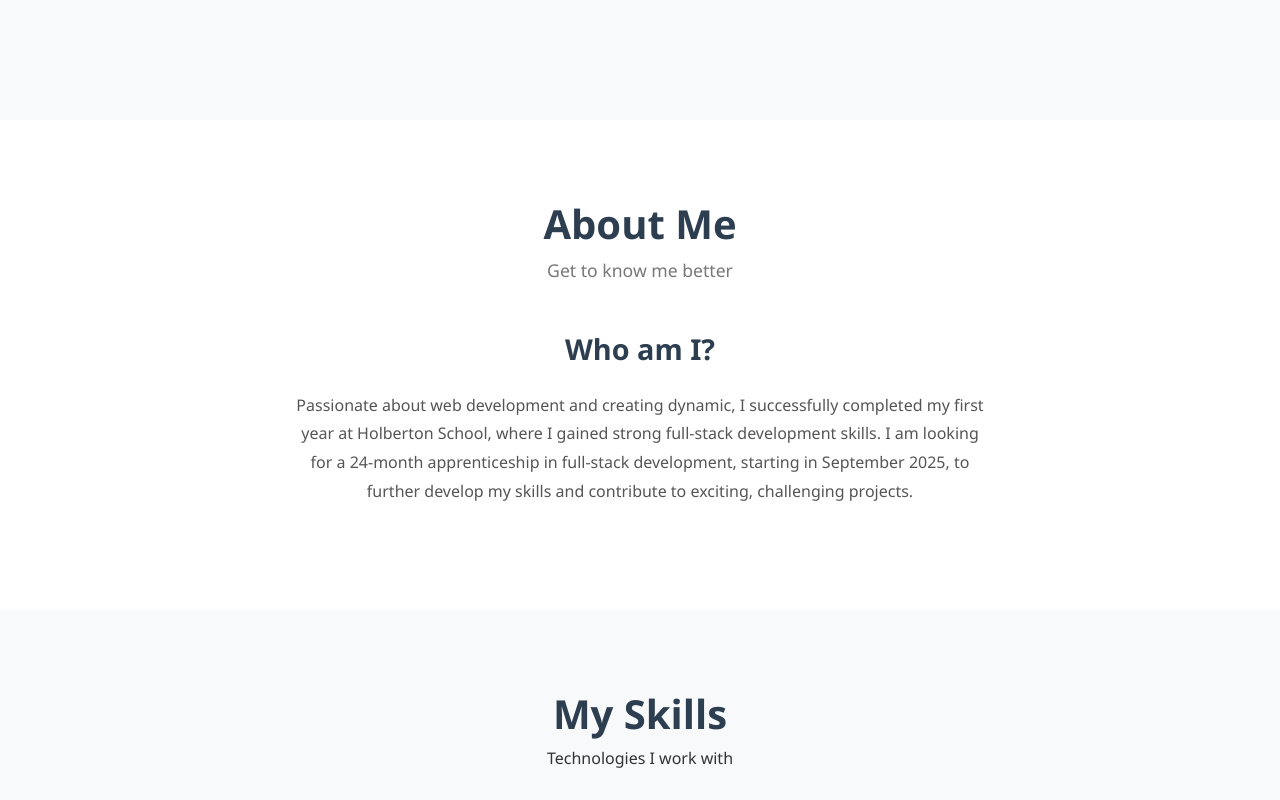
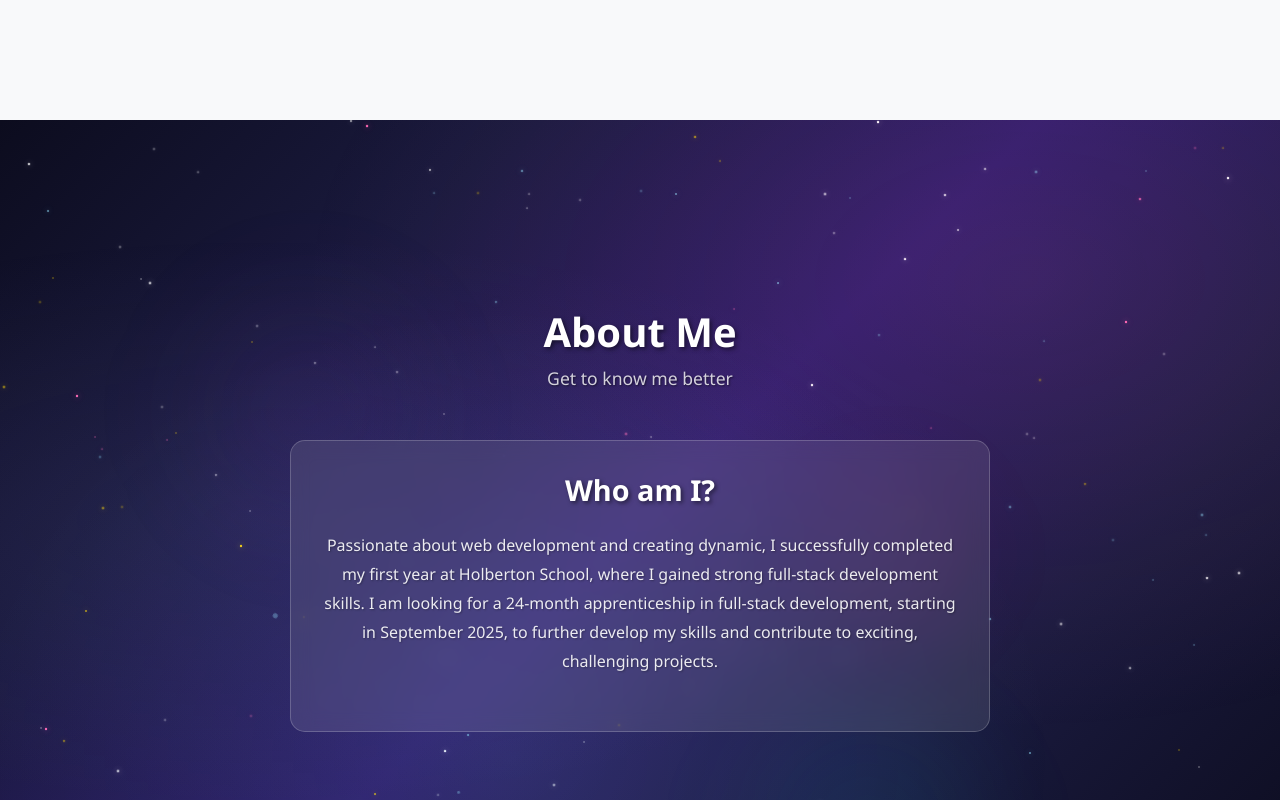
Before and after one commit to Morg92b/Portfolio-project, a Vue app in the folder Portfolio/: page / in a window 1280 px wide. Shown: the part 680-1480 px from the top of the page. Built offline with nearby package versions, Linux system fonts and the light colour scheme.

Commit message:
Test Space Animation in About Section

```diff
--- a/Portfolio/src/components/About.vue
+++ b/Portfolio/src/components/About.vue
@@ -1,4 +1,6 @@
 <script setup>
+import SpaceAnimation from './SpaceAnimation.vue'
+
 const aboutText = `
 Passionate about web development and creating dynamic, I successfully completed my first year at Holberton School, where I gained strong full-stack development skills.
 
@@ -8,6 +10,7 @@ I am looking for a 24-month apprenticeship in full-stack development, starting i
 
 <template>
     <section id="about" class="about">
+        <SpaceAnimation>
             <div class="container">
                 <div class="section-header">
                     <h2>About Me</h2>
@@ -21,19 +24,23 @@ I am looking for a 24-month apprenticeship in full-stack development, starting i
                     </div>
                 </div>
             </div>
+        </SpaceAnimation>
     </section>
 </template>
 
 <style scoped>
 .about {
-    padding: 5rem 0;
-    background-color: white;
+    padding: 0; /* Supprimé le padding car SpaceAnimation gère la hauteur */
 }
 
 .container {
     max-width: 1200px;
     margin: 0 auto;
-    padding: 0 2rem;
+    padding: 5rem 2rem; /* Padding déplacé ici */
+    display: flex;
+    flex-direction: column;
+    justify-content: center;
+    min-height: 100vh;
 }
 
 .section-header {
@@ -43,13 +50,15 @@ I am looking for a 24-month apprenticeship in full-stack development, starting i
 
 .section-header h2 {
     font-size: 2.5rem;
-    color: #2c3e50;
+    color: white; /* Changé en blanc pour contraster avec le fond spatial */
     margin-bottom: 0.5rem;
+    text-shadow: 2px 2px 4px rgba(0, 0, 0, 0.5);
 }
 
 .section-header p {
-    color: #777;
+    color: rgba(255, 255, 255, 0.8); /* Blanc semi-transparent */
     font-size: 1.1rem;
+    text-shadow: 1px 1px 2px rgba(0, 0, 0, 0.5);
 }
 
 .about-content {
@@ -60,17 +69,24 @@ I am looking for a 24-month apprenticeship in full-stack development, starting i
 .about-text {
     max-width: 700px;
     text-align: center;
+    background: rgba(255, 255, 255, 0.1); /* Fond semi-transparent */
+    padding: 2rem;
+    border-radius: 15px;
+    backdrop-filter: blur(10px);
+    border: 1px solid rgba(255, 255, 255, 0.2);
 }
 
 .about-text h3 {
     font-size: 1.8rem;
     margin-bottom: 1.5rem;
-    color: #2c3e50;
+    color: white;
+    text-shadow: 2px 2px 4px rgba(0, 0, 0, 0.5);
 }
 
 .about-text p {
     line-height: 1.8;
-    color: #555;
+    color: rgba(255, 255, 255, 0.9);
     margin-bottom: 1.5rem;
+    text-shadow: 1px 1px 2px rgba(0, 0, 0, 0.3);
 }
 </style>
```
Lines whose indentation alone changed are shown as unchanged.
